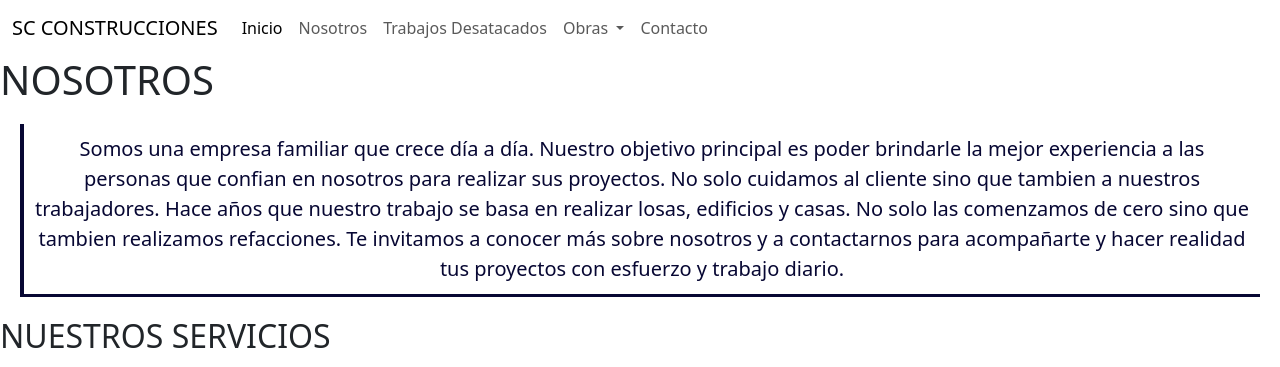
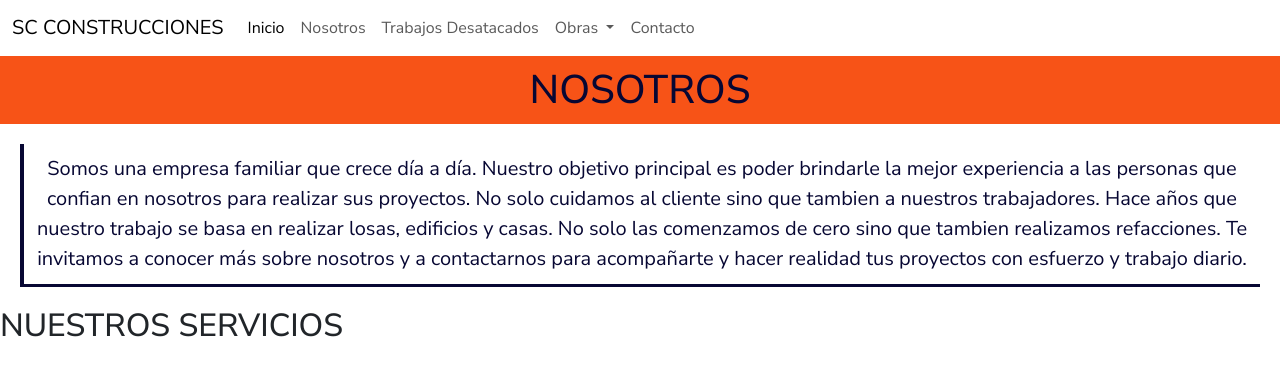
Before and after one commit to Lucilaa-c/entrega-sc, a plain HTML site: page pages/nosotros.html in a window 1280 px wide. Shown: the top 367 px of the page. Drawn offline with nearby package versions, Linux system fonts and the light colour scheme.

Commit message:
agregue fuentes y colores e imports

```diff
--- a/css/style.css
+++ b/css/style.css
@@ -1,4 +1,9 @@
 @import url("https://fonts.googleapis.com/css2?family=Nunito+Sans:ital,opsz,wght@0,6..12,200..1000;1,6..12,200..1000&family=Roboto+Condensed:ital,wght@0,100..900;1,100..900&display=swap");
+* {
+  margin: 0;
+  padding: 0;
+  font-family: "Nunito Sans", sans-serif; }
+
 .main-index .fondo-inicio {
   height: 600px;
   display: flex;
@@ -126,6 +131,13 @@ h3 {
   background-color: #f75317;
   border-radius: 5px; }
 
+.main-nosotros h1 {
+  background-color: #f75317;
+  color: #070733;
+  text-align: center;
+  font-family: "Nunito Sans", sans-serif;
+  padding: 10px; }
+
 .main-nosotros .nuestra-historia {
   color: #070733;
   text-align: center;
@@ -153,5 +165,5 @@ h3 {
   color: #f75317;
   padding: 5px;
   font-size: 35px;
-  font-family: 'Franklin Gothic Medium', 'Arial Narrow', Arial, sans-serif;
+  font-family: "Franklin Gothic Medium", "Arial Narrow", Arial, sans-serif;
   border-bottom: 5px solid #f75317; }
--- a/scss/main.scss
+++ b/scss/main.scss
@@ -1,6 +1,8 @@
 //utilidades
 @import './utilidades/colors';
 @import './utilidades/tipografia';
+
+@import './utilidades/reseteo';
 
 //secciones
 @import './secciones/index';
--- a/scss/secciones/_nosotros.scss
+++ b/scss/secciones/_nosotros.scss
@@ -1,4 +1,11 @@
 .main-nosotros{
+    h1 {
+        background-color: $naranja;
+        color: $azul;
+        text-align: center;
+        font-family: $font_sans-serif;
+        padding: 10px;
+    }
     .nuestra-historia {
         color: $azul;
         text-align: center;
@@ -25,11 +32,11 @@
             border-radius: 10px;
         }
         p {
-            color: rgb(247, 83, 23);
+            color: $naranja;
             padding: 5px;
             font-size: 35px;
-            font-family: 'Franklin Gothic Medium', 'Arial Narrow', Arial, sans-serif;
-            border-bottom: 5px solid rgb(247, 83, 23);
+            font-family: $font_arial;
+            border-bottom: 5px solid $naranja;
 
         }
     }
--- a/scss/utilidades/_tipografia.scss
+++ b/scss/utilidades/_tipografia.scss
@@ -2,3 +2,4 @@
 @import url('https://fonts.googleapis.com/css2?family=Nunito+Sans:ital,opsz,wght@0,6..12,200..1000;1,6..12,200..1000&family=Roboto+Condensed:ital,wght@0,100..900;1,100..900&display=swap');
 
 $font_sans-serif: "Nunito Sans", sans-serif;
+$font_arial: 'Franklin Gothic Medium', 'Arial Narrow', Arial, sans-serif;
```
